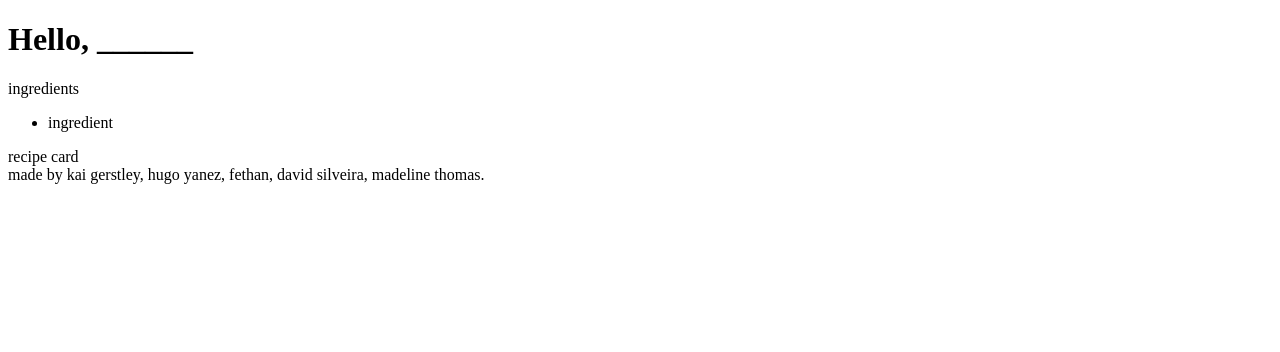
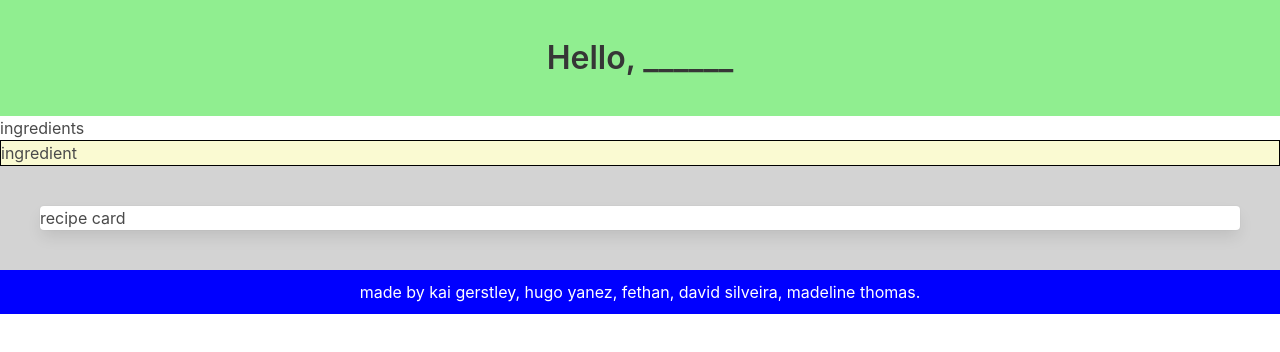
Before and after one commit to mwathomas/project-1, a plain HTML site: page index.html in a window 1280 px wide. Drawn offline with nearby package versions, Linux system fonts and the light colour scheme.

Commit message:
added basics style & bulma framework

```diff
--- a/assets/style.css
+++ b/assets/style.css
@@ -0,0 +1,33 @@
+
+body {
+    font-family: Arial;
+    margin: 0;
+}
+
+ul {
+    margin: 0;
+    padding: 0;
+    border: 1px solid black;
+    background-color: lightgoldenrodyellow;
+}
+
+header {
+    padding: 40px;
+    text-align: center;
+    background: lightgreen;
+    color: #ffff;
+}
+
+main {
+    background-color: lightgray;
+    padding: 40px;
+    text-align: auto;
+}
+
+footer {
+    padding: 10px;
+    text-align: center;
+    margin: auto;
+    background-color: blue;
+    color: #ffff;
+}
--- a/index.html
+++ b/index.html
@@ -2,7 +2,11 @@
 <html lang="en-US">
   <head>
     <meta charset="UTF-8" />
+    <link rel="stylesheet" type="text/css" href="./assets/style.css" />
+    <link rel="stylesheet" href="https://cdn.jsdelivr.net/npm/bulma@0.9.3/css/bulma.min.css">
+
     <title>Foode</title>
+
   </head>
   <body>
     <header class="header">
```
